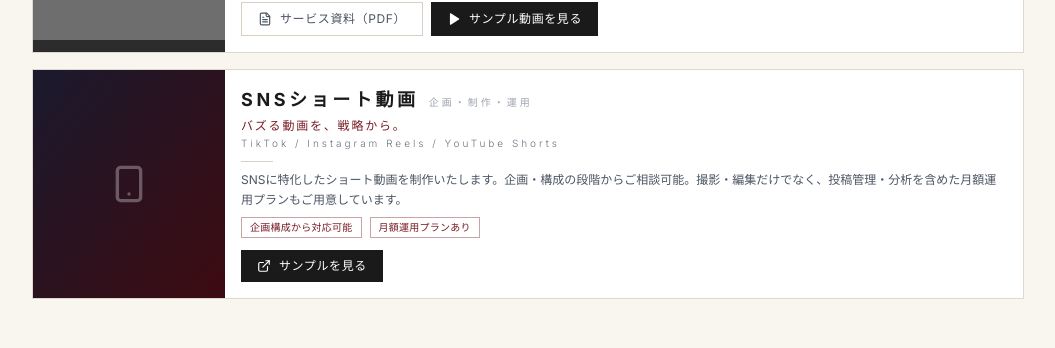
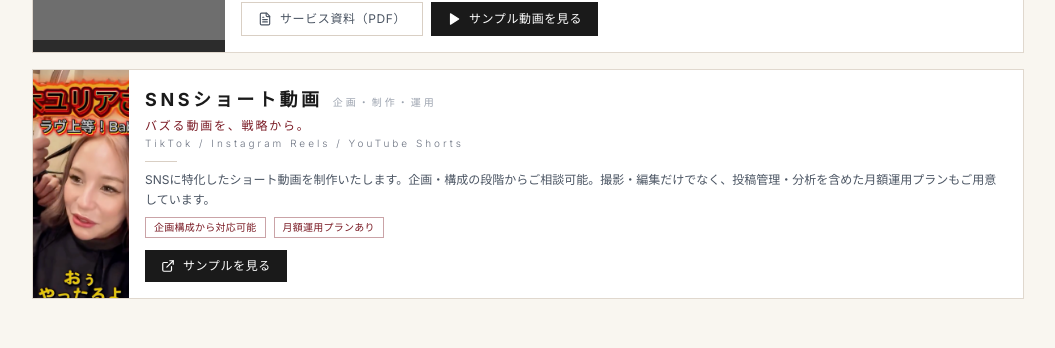
Before and after one commit to enry1019-pixel/HP-en-ry-, a Next.js app: page / in a window 1280 px wide. Shown: the part 4040-4388 px from the top of the page, without its empty margins (112-1167 px from the left). Built offline with nearby package versions, Linux system fonts and the light colour scheme; no server answers; grey boxes are pictures that could not be loaded.

Commit message:
Add SNS service thumbnail with portrait layout
- Use vertical aspect ratio (9:16) and narrow width for SNS card
- Set sample image from Instagram screenshot

Co-Authored-By: Claude Sonnet 4.6 <noreply@anthropic.com>

```diff
--- a/components/other-services-section.tsx
+++ b/components/other-services-section.tsx
@@ -50,8 +50,8 @@ export default function OtherServicesSection() {
             <div className="flex flex-col md:flex-row">
               {/* Thumbnail */}
               <div
-                className="relative shrink-0 md:w-40 lg:w-48 overflow-hidden"
-                style={{ aspectRatio: "16/9" }}
+                className={`relative shrink-0 overflow-hidden ${service.id === "SNS-SHORT" ? "md:w-20 lg:w-24" : "md:w-40 lg:w-48"}`}
+                style={{ aspectRatio: service.id === "SNS-SHORT" ? "9/16" : "16/9" }}
               >
                 {service.youtubeId ? (
                   <a
@@ -75,6 +75,13 @@ export default function OtherServicesSection() {
                       </div>
                     </div>
                   </a>
+                ) : service.id === "SNS-SHORT" ? (
+                  // eslint-disable-next-line @next/next/no-img-element
+                  <img
+                    src="/sns-short-sample.png"
+                    alt={service.brand}
+                    className="w-full h-full object-cover object-top"
+                  />
                 ) : (
                   <div className="w-full h-full bg-gradient-to-br from-[#1a1a2e] to-[#3d0a10] flex items-center justify-center">
                     <Smartphone className="w-10 h-10 text-white/30" />
```
Also changed, not shown: public/sns-short-sample.png (added).
